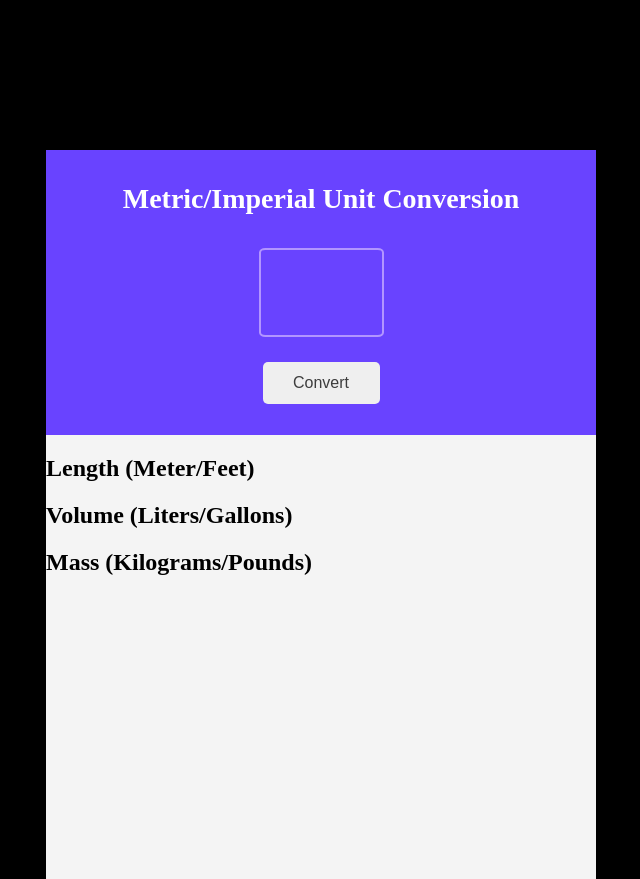
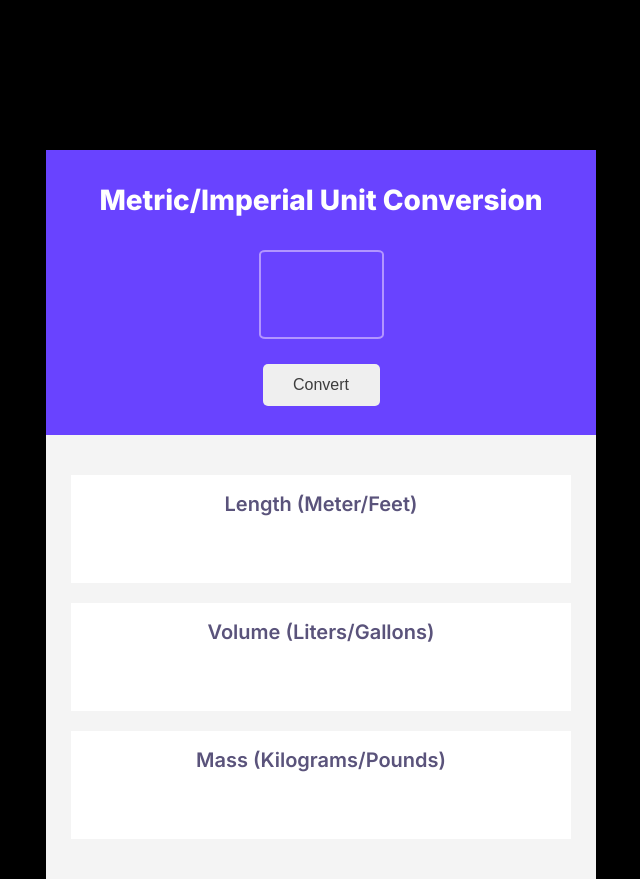
Before and after one commit to Jbasilio55/unit_converter, a plain HTML site: page index.html in a window 1280 px wide. Shown: the whole page, without its empty margins (319-959 px from the left). Drawn offline with Linux system fonts and the light colour scheme.

Commit message:
lower completed

```diff
--- a/index.html
+++ b/index.html
@@ -3,6 +3,12 @@
   <head>
     <meta charset="UTF-8" />
     <meta name="viewport" content="width=device-width, initial-scale=1.0" />
+    <link rel="preconnect" href="https://fonts.googleapis.com" />
+    <link rel="preconnect" href="https://fonts.gstatic.com" crossorigin />
+    <link
+      href="https://fonts.googleapis.com/css2?family=Inter:ital,opsz,wght@0,14..32,100..900;1,14..32,100..900&display=swap"
+      rel="stylesheet"
+    />
     <link rel="stylesheet" href="style.css" />
     <script src="index.js" defer></script>
     <title>Unit Converter</title>
@@ -15,15 +21,15 @@
         <button>Convert</button>
       </div>
       <div id="lower">
-        <div>
+        <div class="LVM" id="length">
           <h2>Length (Meter/Feet)</h2>
           <p></p>
         </div>
-        <div>
+        <div class="LVM" id="volume">
           <h2>Volume (Liters/Gallons)</h2>
           <p></p>
         </div>
-        <div>
+        <div class="LVM" id="mass">
           <h2>Mass (Kilograms/Pounds)</h2>
           <p></p>
         </div>
--- a/style.css
+++ b/style.css
@@ -2,6 +2,7 @@ body {
   margin: 0;
   padding: 0;
   background: black;
+  font-family: "Inter", system-ui;
 }
 
 #container {
@@ -34,6 +35,7 @@ body {
   border: 2px solid #b295ff;
   text-align: center;
   font-size: 58px;
+  font-weight: 800;
   line-height: 24px;
   color: white;
 }
@@ -47,3 +49,33 @@ body {
   border-radius: 5px;
   border: none;
 }
+
+#lower {
+  display: flex;
+  flex-direction: column;
+  align-items: center;
+  color: #353535;
+}
+
+#lower .LVM {
+  justify-content: center;
+  text-align: center;
+  height: 108px;
+  width: 500px;
+  background-color: white;
+  margin-bottom: 20px;
+}
+
+#lower h2 {
+  color: #5a537b;
+  font-weight: 600;
+  font-size: 20px;
+}
+
+#lower #length {
+  margin-top: 40px;
+}
+
+#lower p {
+  color: #353535;
+}
```
